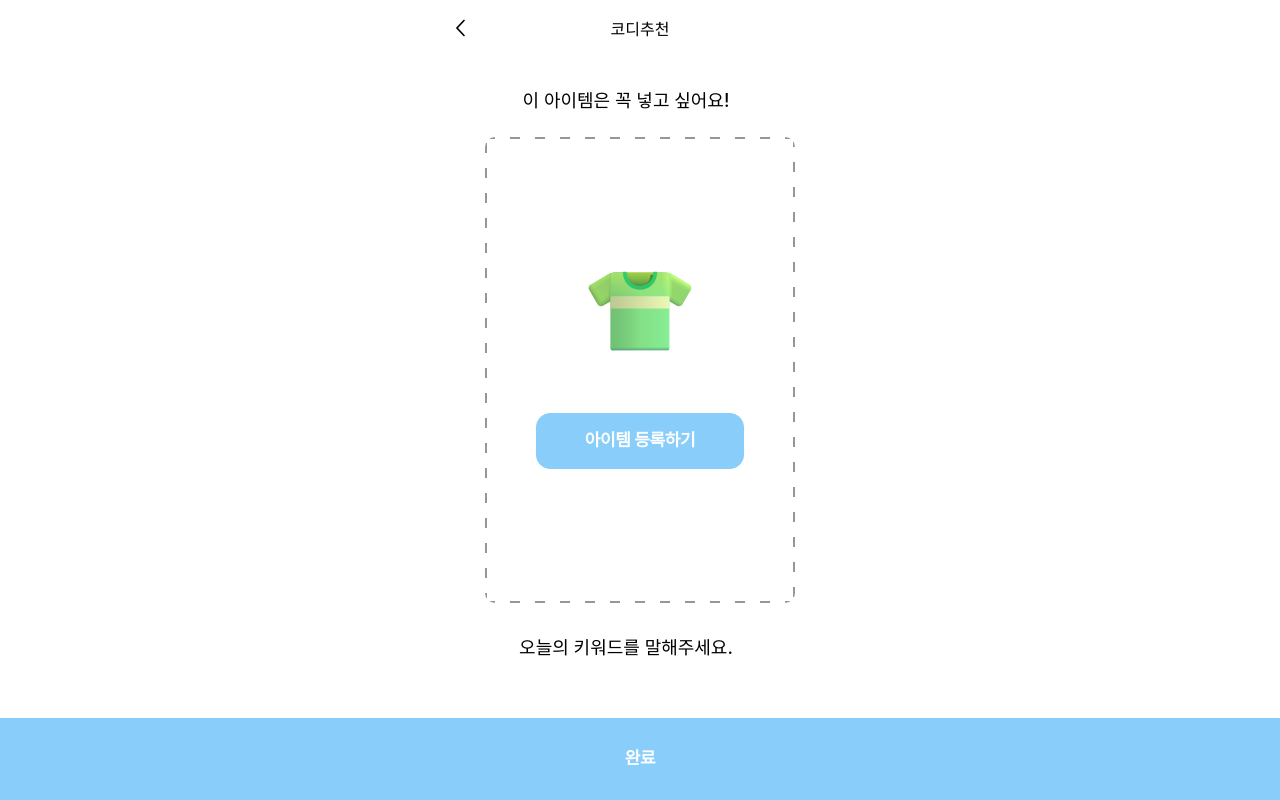
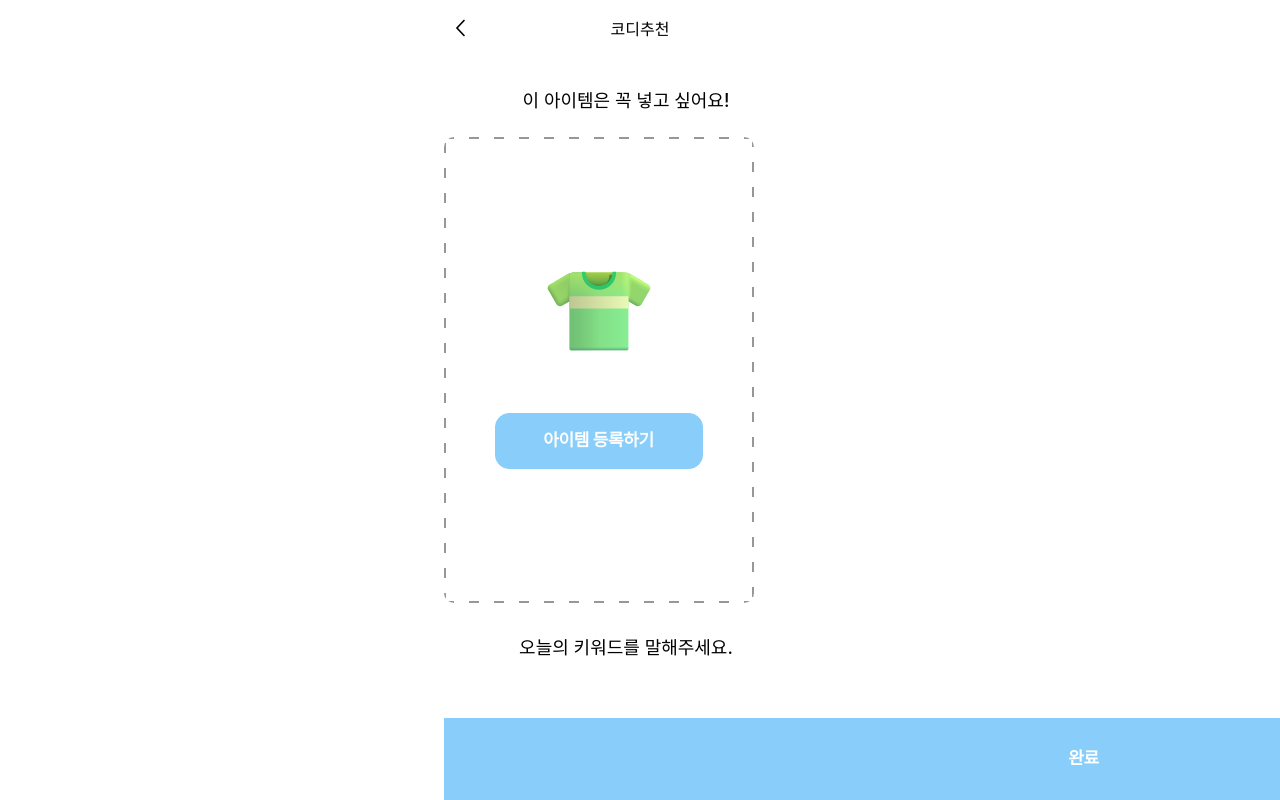
Before and after one commit to git-hubsalt/omoib-frontend, a React (Create React App) app: page /outfit-recommendations in a window 1280 px wide. Built offline with nearby package versions, Linux system fonts and the light colour scheme; a web font is replaced by a local one.

Commit message:
refactor : 코드 원상복구

```diff
--- a/src/components/Uploader/Uploader.tsx
+++ b/src/components/Uploader/Uploader.tsx
@@ -25,14 +25,12 @@ interface ClothesUploaderProps {
 
 const Uploader = ({ width, height, children }: UploaderProps) => {
   return (
-      <ContentsBox>
         <UploaderLayout
             width={width}
             height={height}
         >
           {children}
         </UploaderLayout>
-      </ContentsBox>
   );
 }
 
--- a/src/styles/ClickButtonStyles.ts
+++ b/src/styles/ClickButtonStyles.ts
@@ -1,11 +1,10 @@
 export const ClickButtonStyles = {
     footerButton: `
-        position: absolute;
+        width: 100%;
+        position: fixed;
         bottom: 0;
-        left: 0;
-        right: 0;
         height: 82px;
-        padding: 30px 0;
+        padding: 30px 120px;
         background-color: #89CEFA;
         border: none;
         color: white;
```
